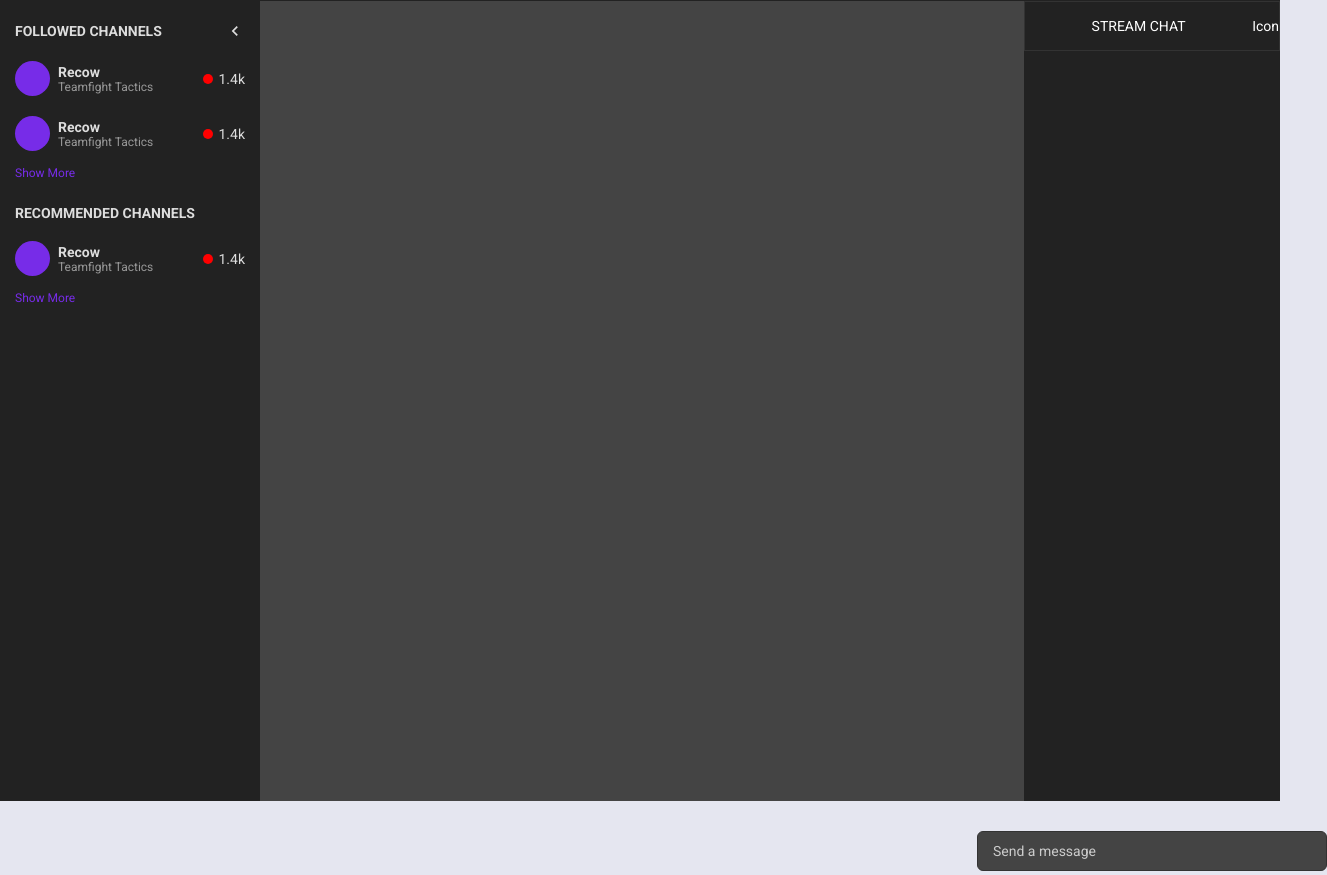
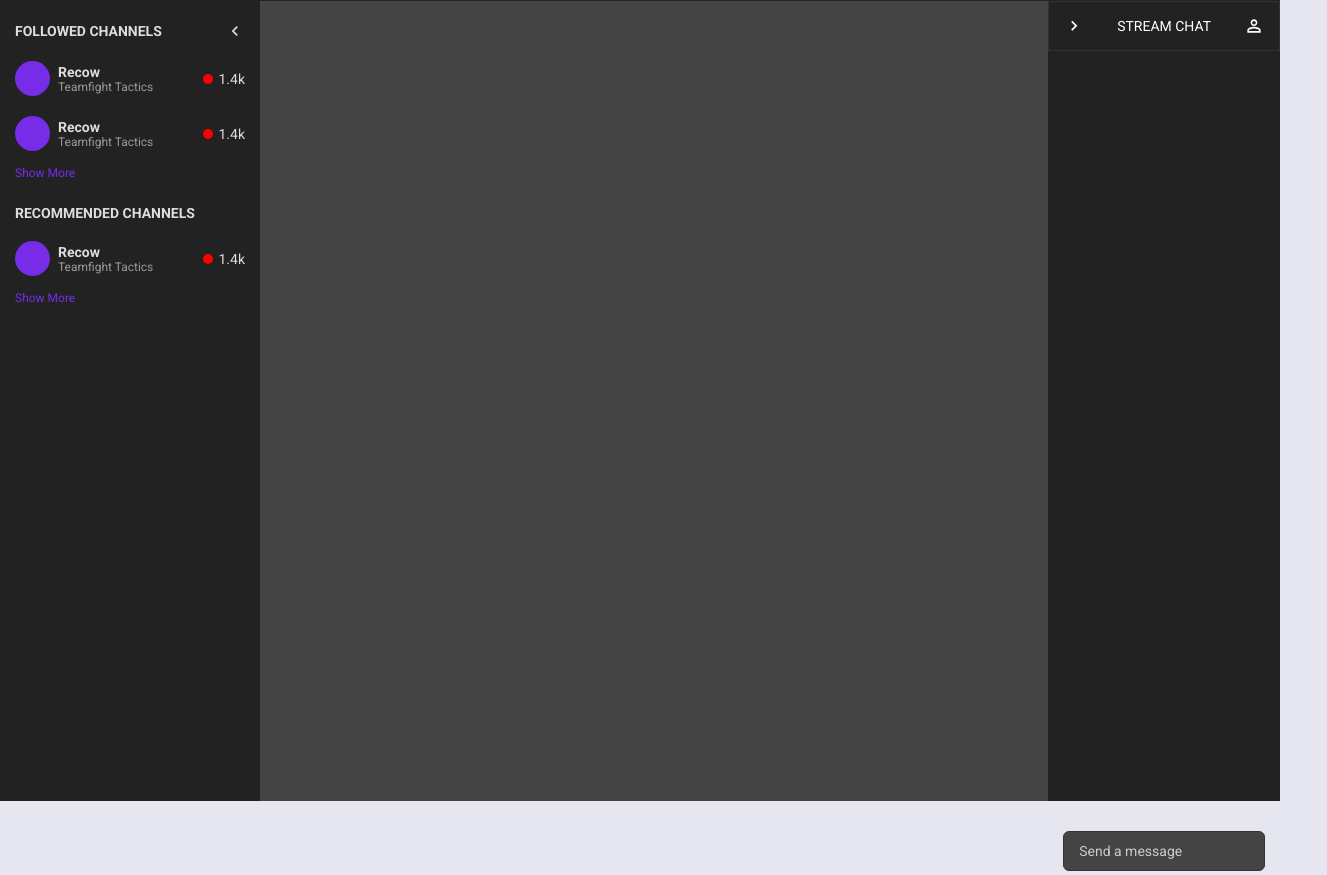
Before and after one commit to rmavansi/websockets, a React (Create React App) app in the folder client/: page / in a window 1280 px wide. Shown: the part 49-924 px from the top of the page, 1327 px wide, since content can reach past the window. Built offline with nearby package versions, Linux system fonts and the light colour scheme; no server answers; the HTML template or start-up script is replaced by a standard one.

Commit message:
feature: chat styled

```diff
--- a/client/src/components/Chat/index.js
+++ b/client/src/components/Chat/index.js
@@ -1,6 +1,6 @@
 import React, { useState, useEffect } from 'react';
 import socketIOClient from 'socket.io-client';
-import { MdArrowForward } from 'react-icons/md';
+import { MdKeyboardArrowRight, MdPersonOutline } from 'react-icons/md';
 
 import Input from '../Input';
 
@@ -36,18 +36,18 @@ export default function Chat() {
   return (
     <Container>
       <ChatHeader>
-        <div>{MdArrowForward}</div>
+        <MdKeyboardArrowRight size={20} />
         <div>STREAM CHAT</div>
-        <div> Icon</div>
+        <MdPersonOutline size={20} />
       </ChatHeader>
       <ChatDiv>{chat}</ChatDiv>
       <form onSubmit={handleSubmit}>
         <ChatInput>
-          {/* <input autoComplete="off" name="name" placeholder="Type your name" /> */}
-          <Input placeHolder="Send a message" />
+          <input autoComplete="off" name="name" placeholder="Send a message" />
+          {/* <Input placeHolder="Send a message" /> */}
         </ChatInput>
         <ChatFooter>
-          <div> Icons</div>
+          <div />
           <button type="button">Chat</button>
         </ChatFooter>
       </form>
--- a/client/src/components/Chat/styles.js
+++ b/client/src/components/Chat/styles.js
@@ -13,6 +13,7 @@ export const ChatHeader = styled.div`
   justify-content: space-between;
   border: 1px solid #333;
   height: 50px;
+  padding: 0 15px;
 `;
 
 export const ChatDiv = styled.div`
@@ -22,11 +23,20 @@ export const ChatDiv = styled.div`
 export const ChatInput = styled.div`
   display: flex;
   align-items: center;
-  justify-content: center;
+  justify-content: right;
+  padding: 0 15px;
+
   input {
-    width: 350px;
+    width: 100%;
     height: 40px;
     border: 1px solid #333;
+    border-radius: 6px;
+    background: #444;
+    padding-left: 15px;
+
+    ::placeholder {
+      color: #ccc;
+    }
   }
 `;
 
@@ -41,7 +51,8 @@ export const ChatFooter = styled.div`
     background: #7915c1;
     border: none;
     border-radius: 5px;
-    margin: 6px;
+    margin-top: 6px;
+    margin-right: 15px;
     color: #fff;
   }
 `;
```
